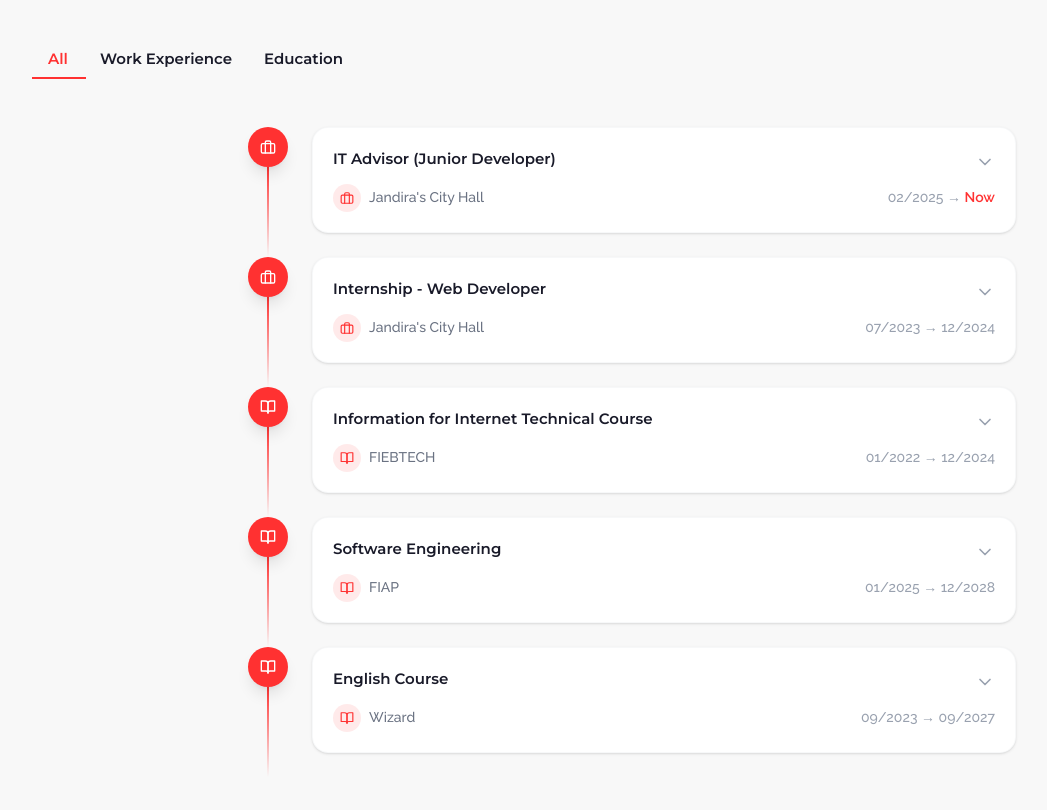
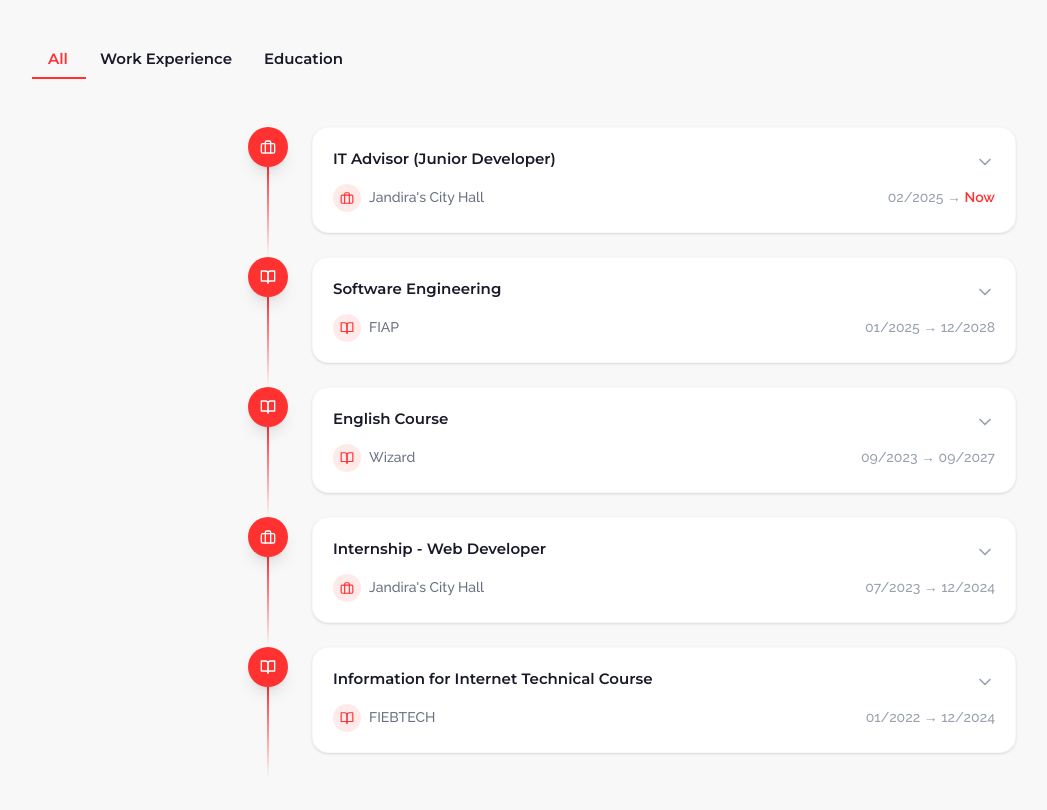
Before and after one commit to Th0mzzz/Th0mzzz-portfolio, a Next.js app: page / in a window 1280 px wide. Shown: the part 4240-5050 px from the top of the page, without its empty margins (8-1055 px from the left). Built offline with nearby package versions, Linux system fonts and the light colour scheme.

Commit message:
feat: myJourneuy

```diff
--- a/src/components/MyJourney/data.ts
+++ b/src/components/MyJourney/data.ts
@@ -54,7 +54,7 @@ export const journeyItems: JourneyItem[] = [
             "Completed high school with a focus on sciences and mathematics. Participated in technology fairs and programming competitions, developing early interest in software development.",
     },
     {
-        id: "4",
+        id: "5",
         category: "education",
         title: "English Course",
         organization: "Wizard",
--- a/src/components/MyJourney/index.tsx
+++ b/src/components/MyJourney/index.tsx
@@ -42,6 +42,19 @@ export default function MyJourney() {
             ? journeyItems
             : journeyItems.filter((item) => item.category === selectedCategory);
 
+    const parseMonthYear = (str: string) => {
+        if (!str) return 0;
+        const parts = str.split('/').map(s => parseInt(s, 10));
+        if (parts.length !== 2) return 0;
+        const [month, year] = parts;
+        if (isNaN(month) || isNaN(year)) return 0;
+        return year * 100 + month;
+    };
+
+    const sortedItems = filteredItems.slice().sort((a, b) => {
+        return parseMonthYear(b.startDate) - parseMonthYear(a.startDate);
+    });
+
     useEffect(() => {
         const activeTab = tabsRef.current[selectedCategory];
         if (activeTab) {
@@ -55,8 +68,7 @@ export default function MyJourney() {
     return (
         <section id="journey" className="relative py-20 px-4">
             <div className="section">
-                {/* Title */}
-                <motion.div
+                         <motion.div
                     initial={{ opacity: 0, y: -20 }}
                     whileInView={{ opacity: 1, y: 0 }}
                     viewport={{ once: true }}
@@ -65,8 +77,7 @@ export default function MyJourney() {
                     <Title text="My Journey" />
                 </motion.div>
 
-                {/* Description */}
-                <motion.p
+                  <motion.p
                     className="text text-gray-500 max-w-2xl mb-10"
                     initial={{ opacity: 0, y: 20 }}
                     whileInView={{ opacity: 1, y: 0 }}
@@ -77,7 +88,7 @@ export default function MyJourney() {
                     the milestones that have shaped my career in software development.
                 </motion.p>
 
-                {/* Tabs */}
+
                 <motion.div
                     className="relative flex items-center mb-12 overflow-x-auto"
                     initial={{ opacity: 0, y: 20 }}
@@ -97,7 +108,7 @@ export default function MyJourney() {
                         />
                     ))}
 
-                    {/* Sliding indicator */}
+
                     <div
                         className="absolute bottom-0 h-0.5 bg-[var(--primary)] transition-all duration-300 ease-out"
                         style={{
@@ -107,7 +118,7 @@ export default function MyJourney() {
                     />
                 </motion.div>
 
-                {/* Timeline */}
+
                 <div className="relative max-w-3xl mx-auto">
                     <AnimatePresence mode="wait">
                         <motion.div
@@ -117,7 +128,7 @@ export default function MyJourney() {
                             animate="visible"
                             exit="exit"
                         >
-                            {filteredItems.map((item, index) => (
+                            {sortedItems.map((item, index) => (
                                 <motion.div key={item.id} variants={itemVariants}>
                                     <TimelineCard item={item} index={index} />
                                 </motion.div>
```
